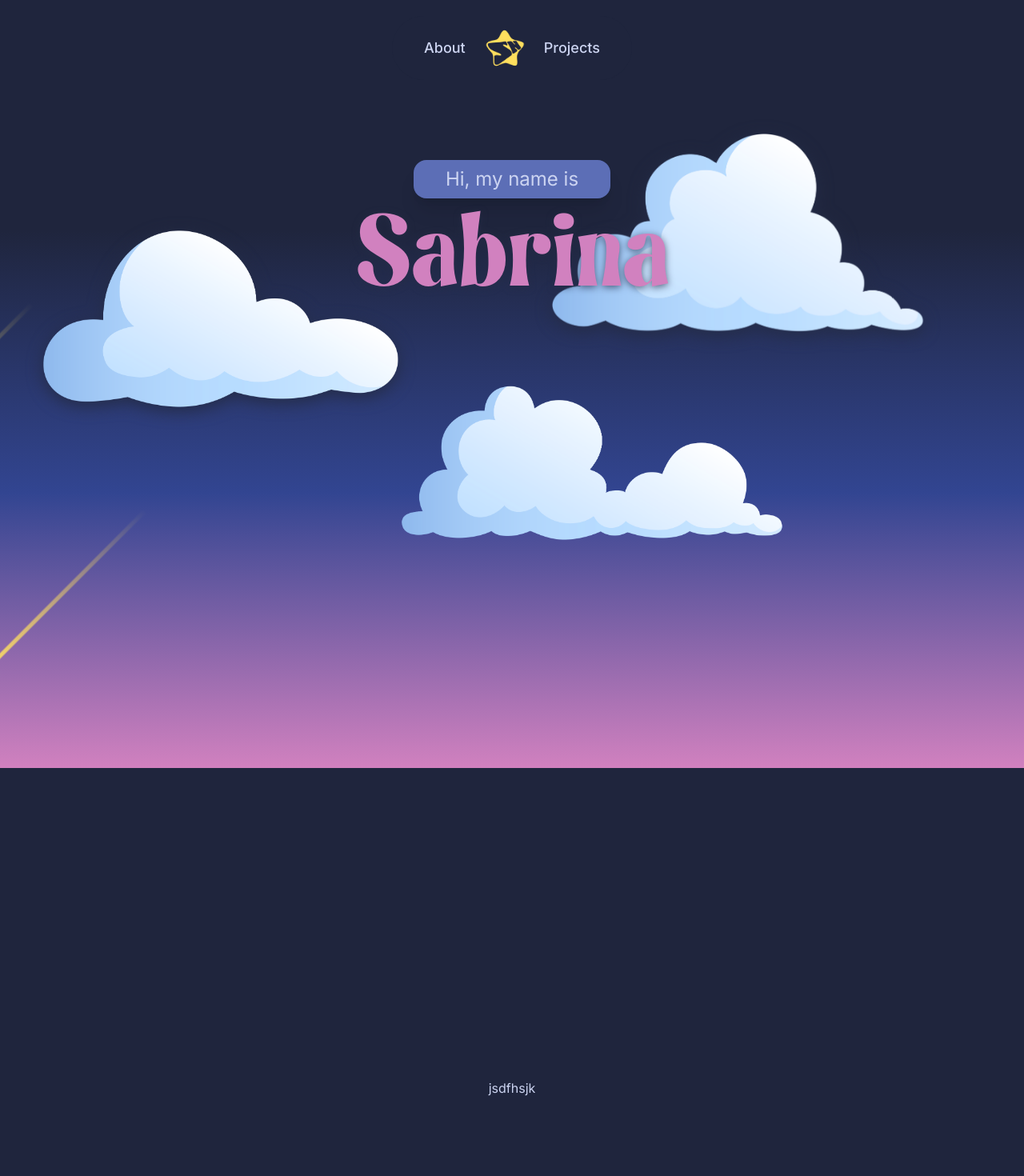
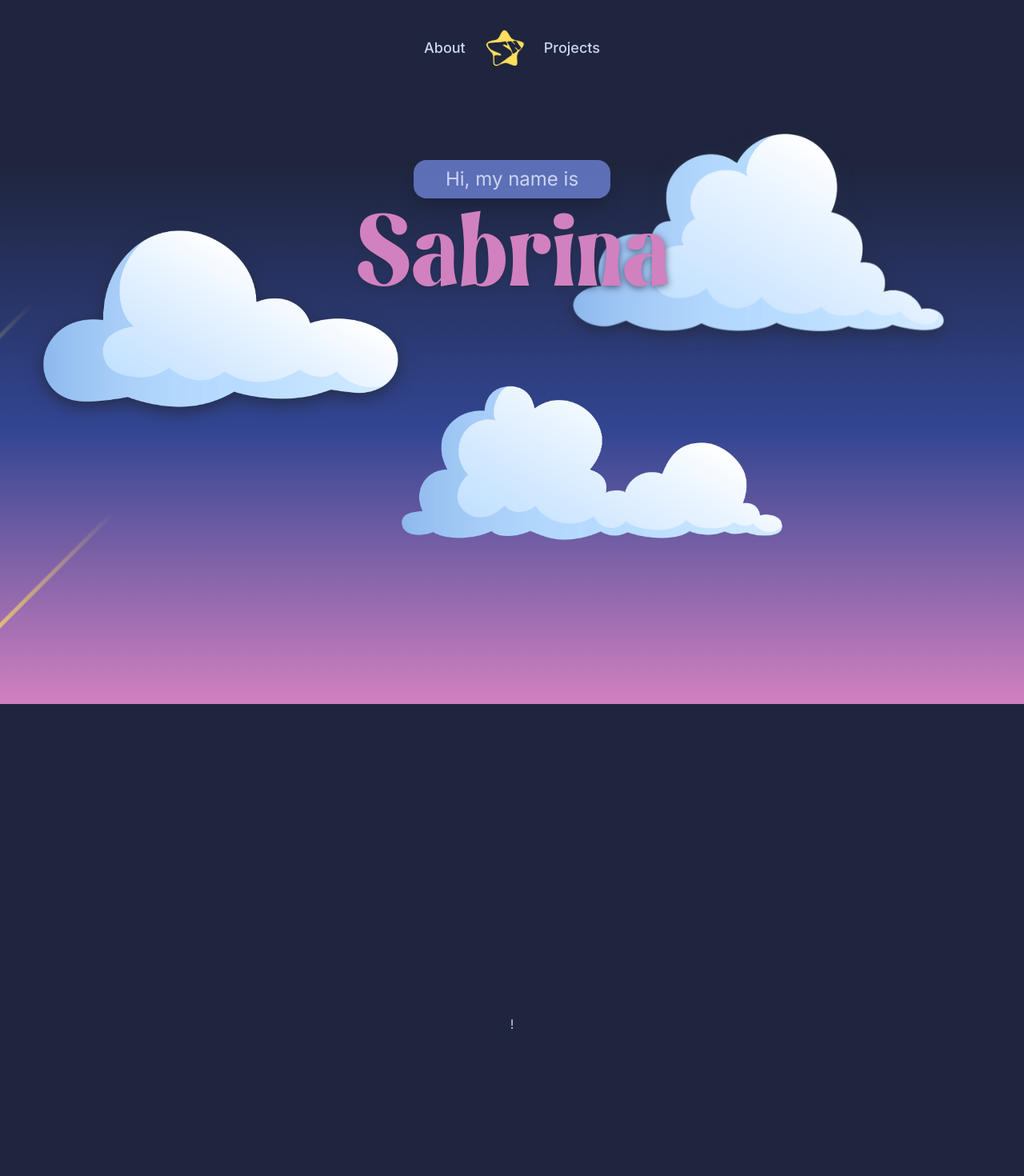
Before and after one commit to thewildc4rd/portfolio, a Next.js app: page / in a window 1280 px wide. Shown: the top 1470 px of the page at 80% size. Built offline with nearby package versions, Linux system fonts and the light colour scheme.

Commit message:
fixed bug where star would go over next section

```diff
--- a/app/globals.css
+++ b/app/globals.css
@@ -63,7 +63,7 @@ nav {
 
 .home h1 {
   font-family: Askey;
-  z-index: 10;
+  z-index: 5;
   filter: drop-shadow(0px 2px 5px var(--space-cadet-light-trans));
 }
 
@@ -76,20 +76,21 @@ nav {
   border-radius: 50%;
   box-shadow: 0 0 0 4px rgba(255, 255, 255, 0.1), 0 0 0 8px rgba(255, 255, 255, 0.1), 0 0 20px rgba(255, 255, 255, 0.1);
   animation: animate 3s linear forwards;
+  z-index: 1;
 }
 
 .shooting-star:nth-of-type(1) {
-  top: 60%;
-  left: 25%;
+  top: 50%;
+  left: 22%;
 }
 
 .shooting-star:nth-of-type(2) {
-  top: 35%;
+  top: 25%;
   left: 65%;
 }
 
 .shooting-star:nth-of-type(3) {
-  top: 10%;
+  top: 0%;
   left: 25%;
 }
 
@@ -105,7 +106,7 @@ nav {
 
 .cloud:nth-of-type(1) {
   position: absolute;
-  top: 32%;
+  top: 22%;
   left: -5%;
   z-index: 2;
   filter: drop-shadow(0px 5px 10px var(--space-cadet-light));
@@ -113,15 +114,15 @@ nav {
 
 .cloud:nth-of-type(2) {
   position: absolute;
-  top: 20%;
-  left: 60%;
+  top: 10%;
+  left: 62%;
   z-index: 2;
   filter: drop-shadow(0px 5px 10px var(--space-cadet-light));
 }
 
 .cloud:nth-of-type(3) {
   position: absolute;
-  top: 60%;
+  top: 50%;
   left: 50%;
   z-index: 2;
   filter: drop-shadow(0px 5px 10px var--space-cadet-light);
--- a/app/page.js
+++ b/app/page.js
@@ -6,7 +6,9 @@ export default function Home() {
   return (
     <main className='home h-full w-full'>
       <HomeSky />
-      <div className='h-screen w-full flex flex-col justify-center items-center p-10'>jsdfhsjk</div>
+      <div className='h-screen w-full flex flex-col justify-center items-center p-10 bg-space-cadet-dark'>
+        !
+      </div>
     </main>
   );
 }
--- a/components/HomeSky.js
+++ b/components/HomeSky.js
@@ -25,8 +25,9 @@ const HomeSky = (props) => {
   }, []);
 
   return (
-    <div className='sky h-screen w-full flex flex-col justify-start mt-20 items-center p-10'>
-      <h2 className='text-2xl bg-glaucous bg-opacity-85 hover:bg-opacity-100 px-10 py-2 rounded-2xl shadow-xl hover:-translate-y-2 transition-all hover:-rotate-3'>
+    <div className='h-screen w-screen relative'>
+      <div className='sky h-screen w-screen flex flex-col justify-start items-center p-10 absolute -z-10'>
+        <h2 className='mt-20 text-2xl bg-glaucous bg-opacity-85 hover:bg-opacity-100 px-10 py-2 rounded-2xl shadow-xl hover:-translate-y-2 transition-all hover:-rotate-3'>
           Hi, my name is
         </h2>
         <h1 className='text-9xl text-sky-magenta'>Sabrina</h1>
@@ -47,6 +48,7 @@ const HomeSky = (props) => {
           ></motion.span>
         ))}
       </div>
+    </div>
   );
 };
 
```
Lines whose indentation alone changed are shown as unchanged.
